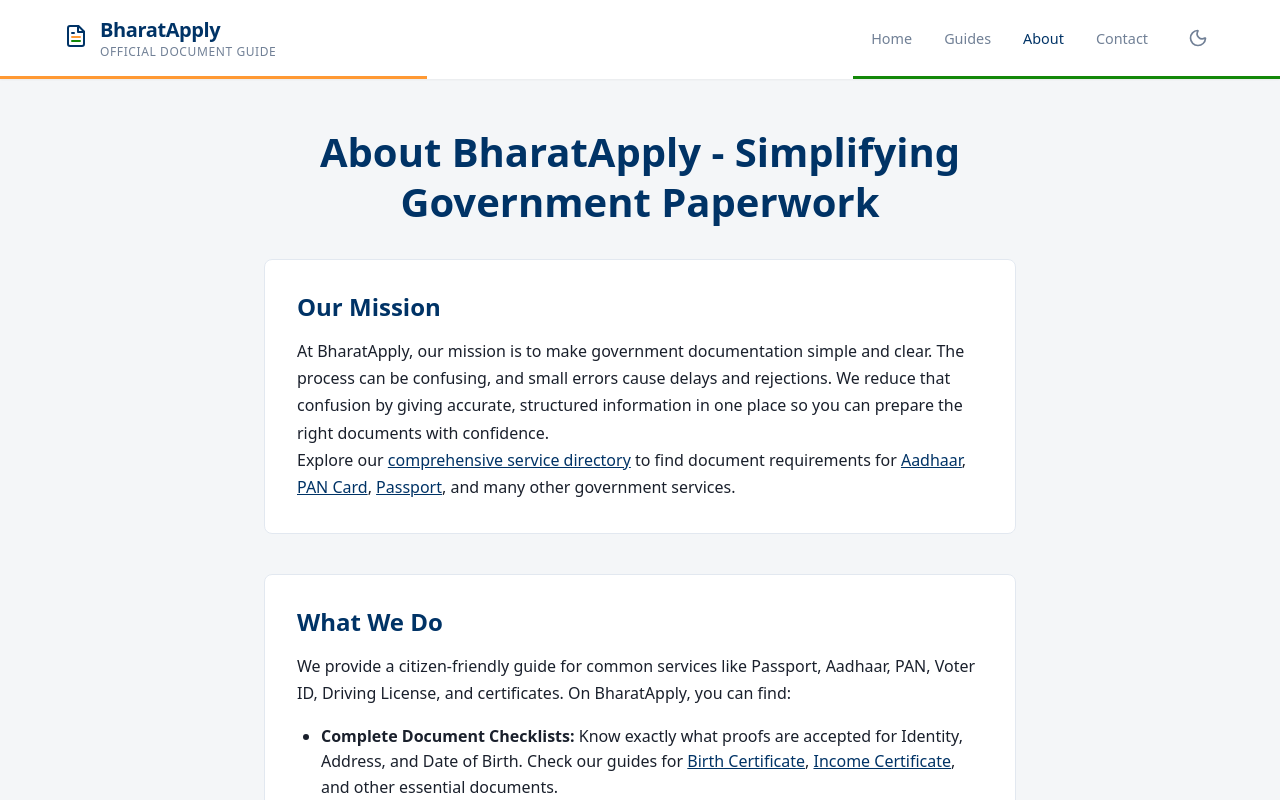
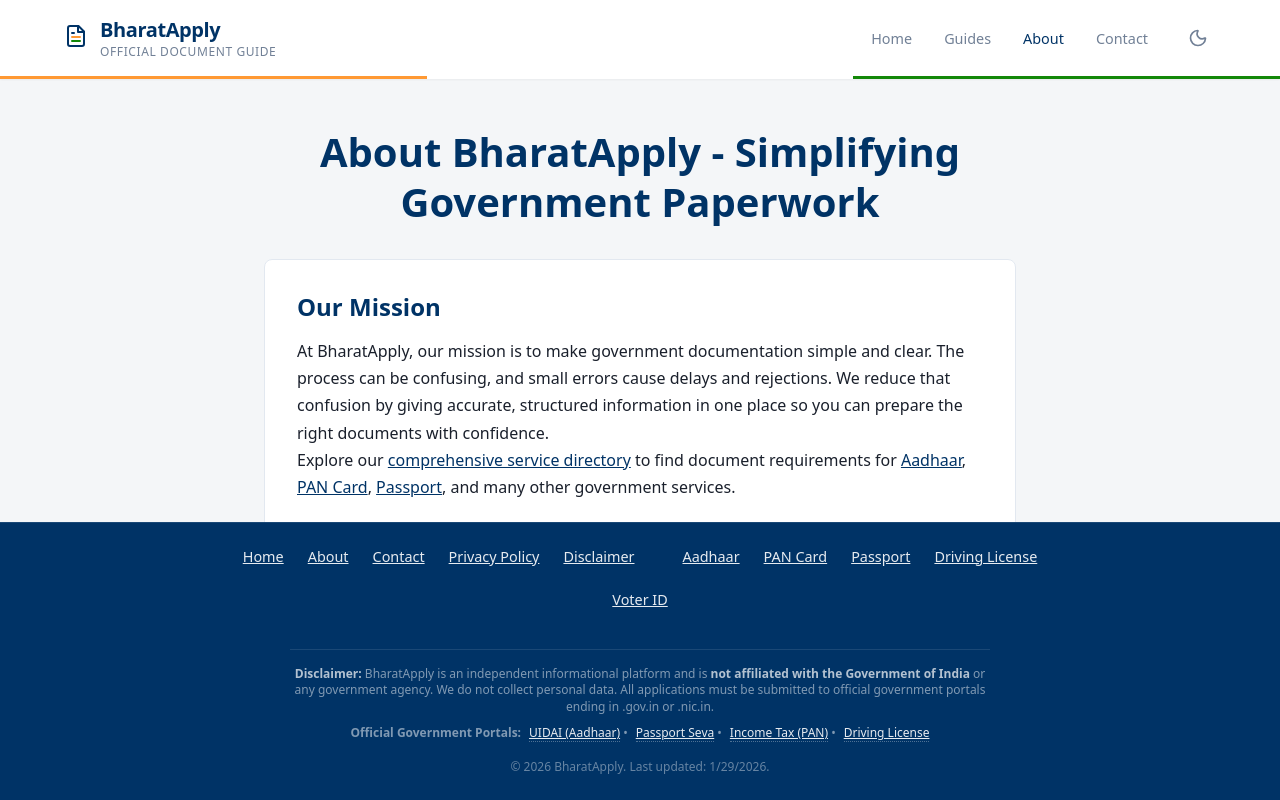
Before and after one commit to gargarnav/GovDocuments, a React (Vite) app: page /about in a window 1280 px wide. Built offline with nearby package versions, Linux system fonts and the light colour scheme.

Commit message:
fix(layout): enable scrolling on all pages and add footer to service pages

```diff
--- a/src/components/ServicePage.jsx
+++ b/src/components/ServicePage.jsx
@@ -5,6 +5,7 @@ import serviceContent from '../data/serviceContent';
 import { SEOHead } from './SEOHead';
 import { DelayedAd } from './DelayedAd';
 import { AdContainer } from './AdContainer';
+import { Footer } from './Footer';
 import '../styles/GuidesIndex.css';
 
 export function ServicePage() {
@@ -159,6 +160,7 @@ export function ServicePage() {
                     </div>
                 </article>
             </div>
+            <Footer />
         </div>
     );
 }
--- a/src/layout.css
+++ b/src/layout.css
@@ -333,7 +333,19 @@ body,
     font-weight: 600;
 }
 
-.theme-private .nav-item.active {
-    background-color: rgba(21, 71, 52, 0.1);
-    /* Green tint */
+/* Static Page Layout (About, Contact, Privacy, Disclaimer) */
+.static-page-layout {
+    width: 100%;
+    height: 100%;
+    flex: 1;
+    overflow-y: auto;
+    overflow-x: hidden;
+    display: flex;
+    flex-direction: column;
+    background-color: var(--color-background);
+    -webkit-overflow-scrolling: touch;
 }
+
+.static-page-layout .footer {
+    margin-top: auto;
+}
--- a/src/pages/About.jsx
+++ b/src/pages/About.jsx
@@ -7,7 +7,7 @@ import { pageMetadata, lastUpdatedDate } from '../utils/pageMetadata';
 
 export function About() {
     return (
-        <div className="about-container">
+        <div className="static-page-layout">
             <SEOHead
                 title={pageMetadata.about.title}
                 description={pageMetadata.about.description}
@@ -21,6 +21,7 @@ export function About() {
                     articleSchema("About BharatApply", pageMetadata.about.description, lastUpdatedDate, lastUpdatedDate)
                 ]}
             />
+            <div className="about-container">
                 <div className="about-content">
                     {/* EDIT SECTION 1: HEADER */}
                     <h1>About BharatApply - Simplifying Government Paperwork</h1>
@@ -117,7 +118,8 @@ export function About() {
                     </section>
                     <DelayedAd />
                 </div>
+            </div>
             <Footer />
-        </div >
+        </div>
     );
 }
--- a/src/pages/Contact.jsx
+++ b/src/pages/Contact.jsx
@@ -1,10 +1,12 @@
 import React from 'react';
 import { Mail, MessageSquare } from 'lucide-react';
 import { SEOHead } from '../components/SEOHead';
+import { Footer } from '../components/Footer';
 import '../styles/GuidesIndex.css';
 
 export default function Contact() {
     return (
+        <div className="static-page-layout">
             <div className="content-container guide-content-wrapper">
                 <SEOHead
                     title="Contact Us – BharatApply"
@@ -52,5 +54,7 @@ export default function Contact() {
                     </div>
                 </article>
             </div>
+            <Footer />
+        </div>
     );
 }
--- a/src/pages/Disclaimer.jsx
+++ b/src/pages/Disclaimer.jsx
@@ -1,9 +1,11 @@
 import React from 'react';
 import { SEOHead } from '../components/SEOHead';
+import { Footer } from '../components/Footer';
 import '../styles/GuidesIndex.css';
 
 export default function Disclaimer() {
     return (
+        <div className="static-page-layout">
             <div className="content-container guide-content-wrapper">
                 <SEOHead
                     title="Disclaimer – BharatApply"
@@ -35,5 +37,7 @@ export default function Disclaimer() {
                     <p>By using our website, you hereby consent to our disclaimer and agree to its terms.</p>
                 </article>
             </div>
+            <Footer />
+        </div>
     );
 }
--- a/src/pages/PrivacyPolicy.jsx
+++ b/src/pages/PrivacyPolicy.jsx
@@ -1,9 +1,11 @@
 import React from 'react';
 import { SEOHead } from '../components/SEOHead';
+import { Footer } from '../components/Footer';
 import '../styles/GuidesIndex.css'; // Reusing styles for consistent typography
 
 export default function PrivacyPolicy() {
     return (
+        <div className="static-page-layout">
             <div className="content-container guide-content-wrapper">
                 <SEOHead
                     title="Privacy Policy – BharatApply"
@@ -46,5 +48,7 @@ export default function PrivacyPolicy() {
                     </ul>
                 </article>
             </div>
+            <Footer />
+        </div>
     );
 }
--- a/src/styles/GuidePage.css
+++ b/src/styles/GuidePage.css
@@ -2,12 +2,15 @@
 
 .guide-page {
   flex: 1;
+  width: 100%;
+  min-height: 0;
   display: flex;
   flex-direction: column;
   padding: 0;
   background-color: var(--color-background);
   color: var(--color-text-main);
   overflow-y: auto;
+  -webkit-overflow-scrolling: touch;
 }
 
 .guide-container {
--- a/src/styles/GuidesIndex.css
+++ b/src/styles/GuidesIndex.css
@@ -2,12 +2,15 @@
 
 .guides-index {
   flex: 1;
+  width: 100%;
+  min-height: 0;
   display: flex;
   flex-direction: column;
   padding: 0;
   background-color: var(--color-background);
   color: var(--color-text-main);
   overflow-y: auto;
+  -webkit-overflow-scrolling: touch;
 }
 
 .guides-container {
@@ -504,3 +507,26 @@
   background-color: var(--color-surface);
   border-color: var(--color-border);
 }
+
+/* Service Page Layout - Fix Scrolling */
+.service-page-layout {
+  flex: 1;
+  width: 100%;
+  height: 100%;
+  overflow-y: auto;
+  overflow-x: hidden;
+  display: flex;
+  flex-direction: column;
+  background-color: var(--color-background);
+  -webkit-overflow-scrolling: touch;
+  /* Smooth scroll on iOS */
+  position: relative;
+}
+
+.service-page-layout .content-container {
+  max-width: 900px;
+  margin: 0 auto;
+  padding: 2rem 1.5rem;
+  padding-bottom: 4rem;
+  width: 100%;
+}
```
Lines whose indentation alone changed are shown as unchanged.
